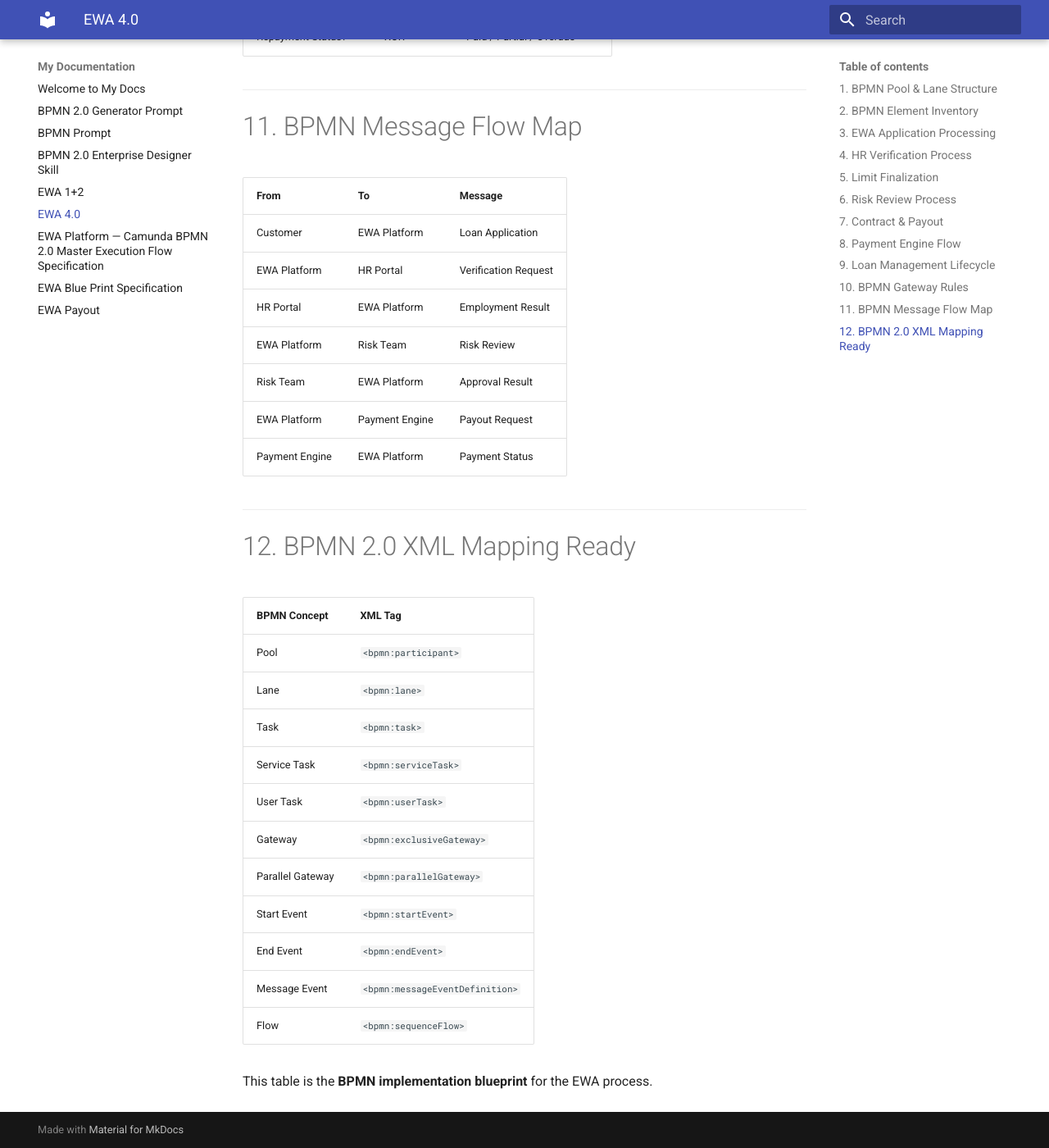
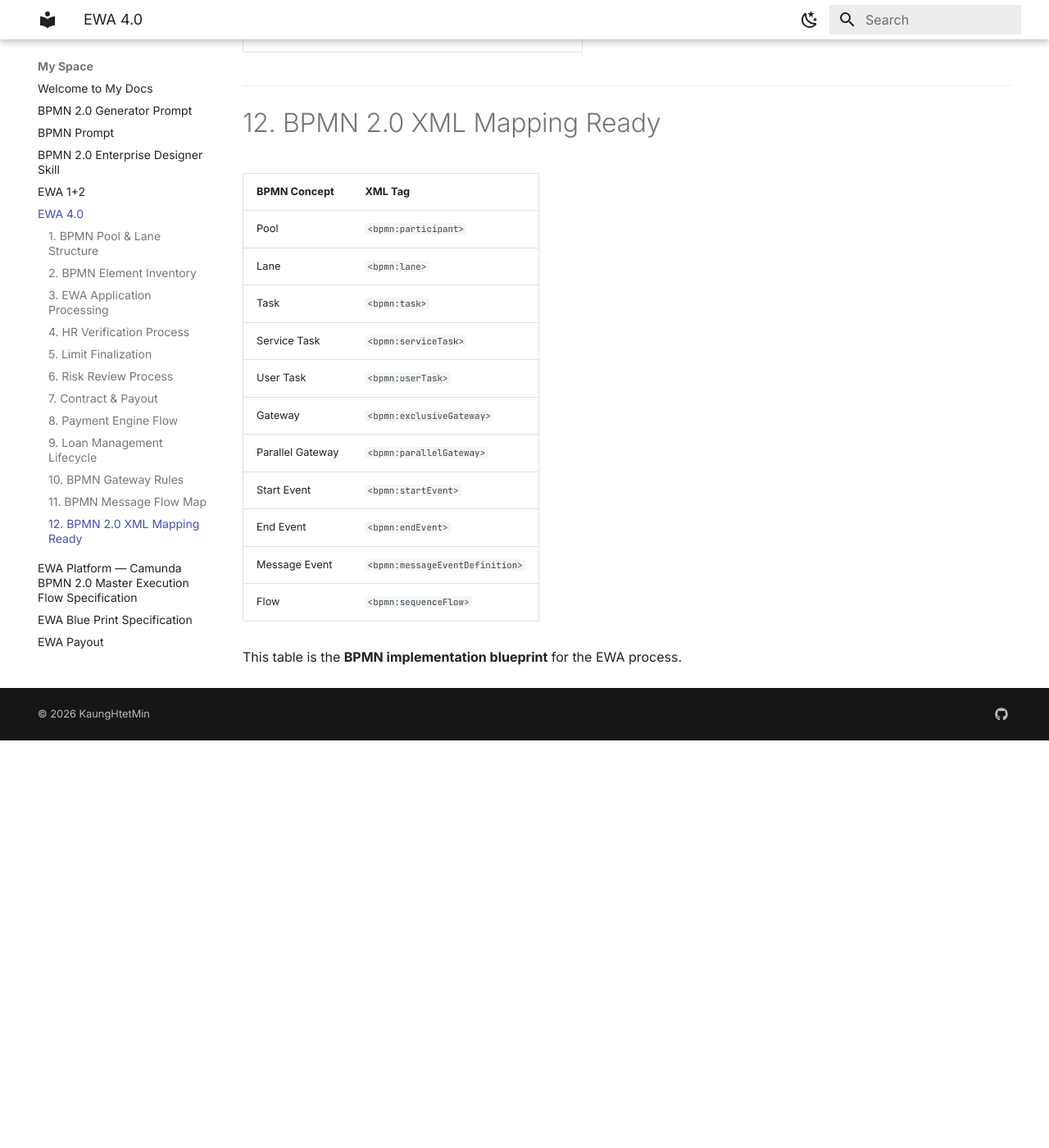
Before and after one commit to kgleo/mk-docs, an MkDocs documentation site: the page built from docs/EWA 4.0.md, in a window 1280 px wide and 1400 px high, scrolled down 5722 px. Shown: the whole window at 82% size. Built offline with MkDocs 1.6.1 and Material for MkDocs 9.7.7, drawn with Linux system fonts in a browser that asks for light colours; after the commit the page ends 6625 px from its top, so only the background shows below that.

Commit message:
Modify mkdocs.yml for improved documentation theme
Updated site name and theme settings to enhance documentation style.

```diff
--- a/mkdocs.yml
+++ b/mkdocs.yml
@@ -1,4 +1,42 @@
-site_name: My Documentation
+site_name: My Space          # This acts like your Confluence "Space Name"
 site_url: https://kaunghtetminkght-prog.github.io/mk-docs/
+
 theme:
   name: material
+  palette:
+    - scheme: default
+      primary: white         # Clean white header like Confluence
+      accent: blue           # Atlassian blue highlights
+      toggle:
+        icon: material/weather-night
+        name: Switch to dark mode
+    - scheme: slate
+      primary: blue
+      accent: light-blue
+      toggle:
+        icon: material/weather-sunny
+        name: Switch to light mode
+
+  font:
+    text: Inter              # Clean, modern font (similar to Confluence)
+    code: JetBrains Mono
+
+  features:
+    - navigation.sections    # Sidebar sections look like Confluence page tree
+    - navigation.expand      # Expands tree by default
+    - navigation.top         # Back to top button
+    - navigation.indexes     # Makes index.md pages clickable in sidebar
+    - toc.integrate          # ✅ Moves the Table of Contents to the LEFT sidebar (just like Confluence's page tree)
+    - search.suggest
+    - search.highlight
+
+extra_css:
+  - stylesheets/extra.css   # We will create this next
+
+extra:
+  generator: false           # Removes "Made with Material"
+  social:
+    - icon: fontawesome/brands/github
+      link: https://github.com/kaunghtetminkght-prog
+
+copyright: '© 2026 KaungHtetMin'
```
